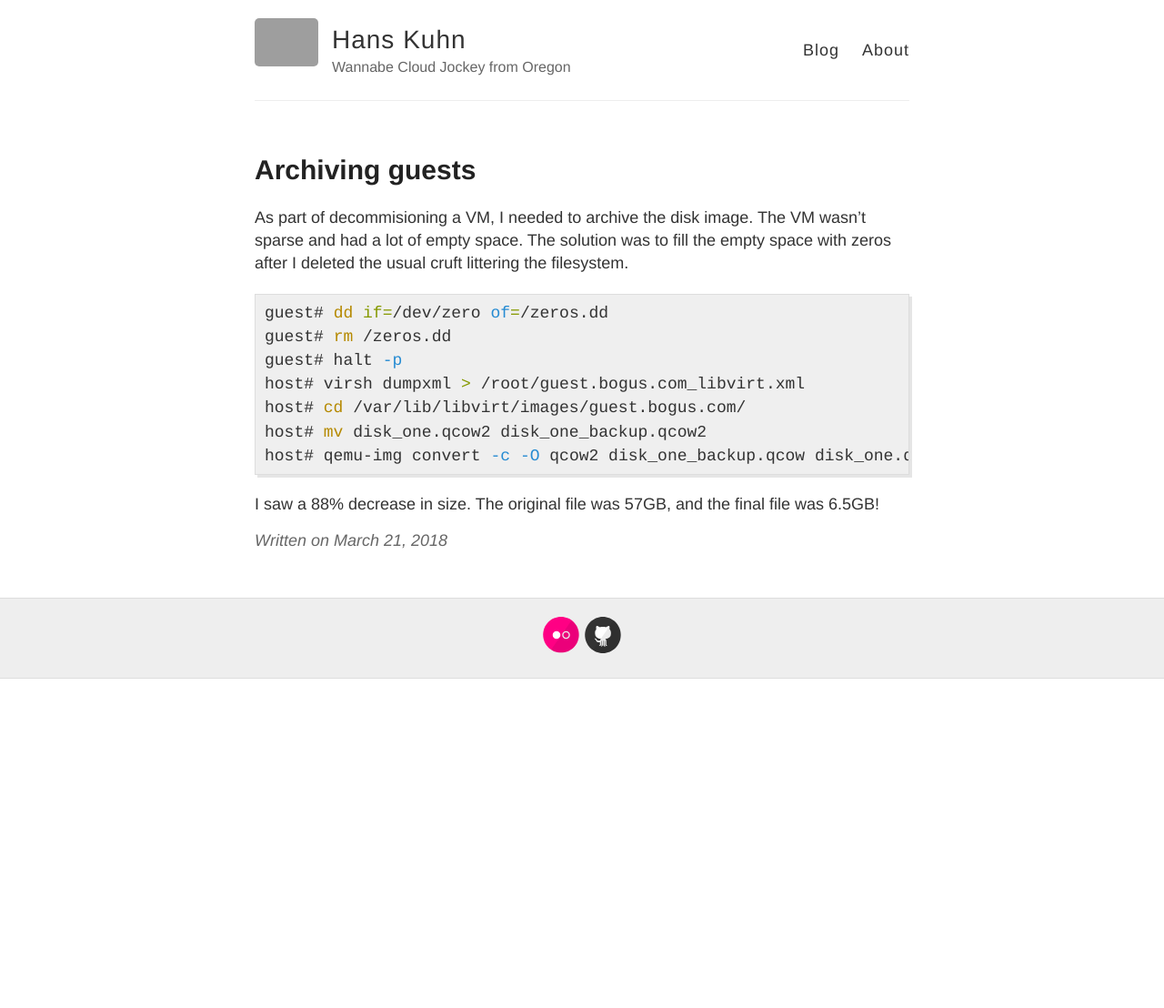
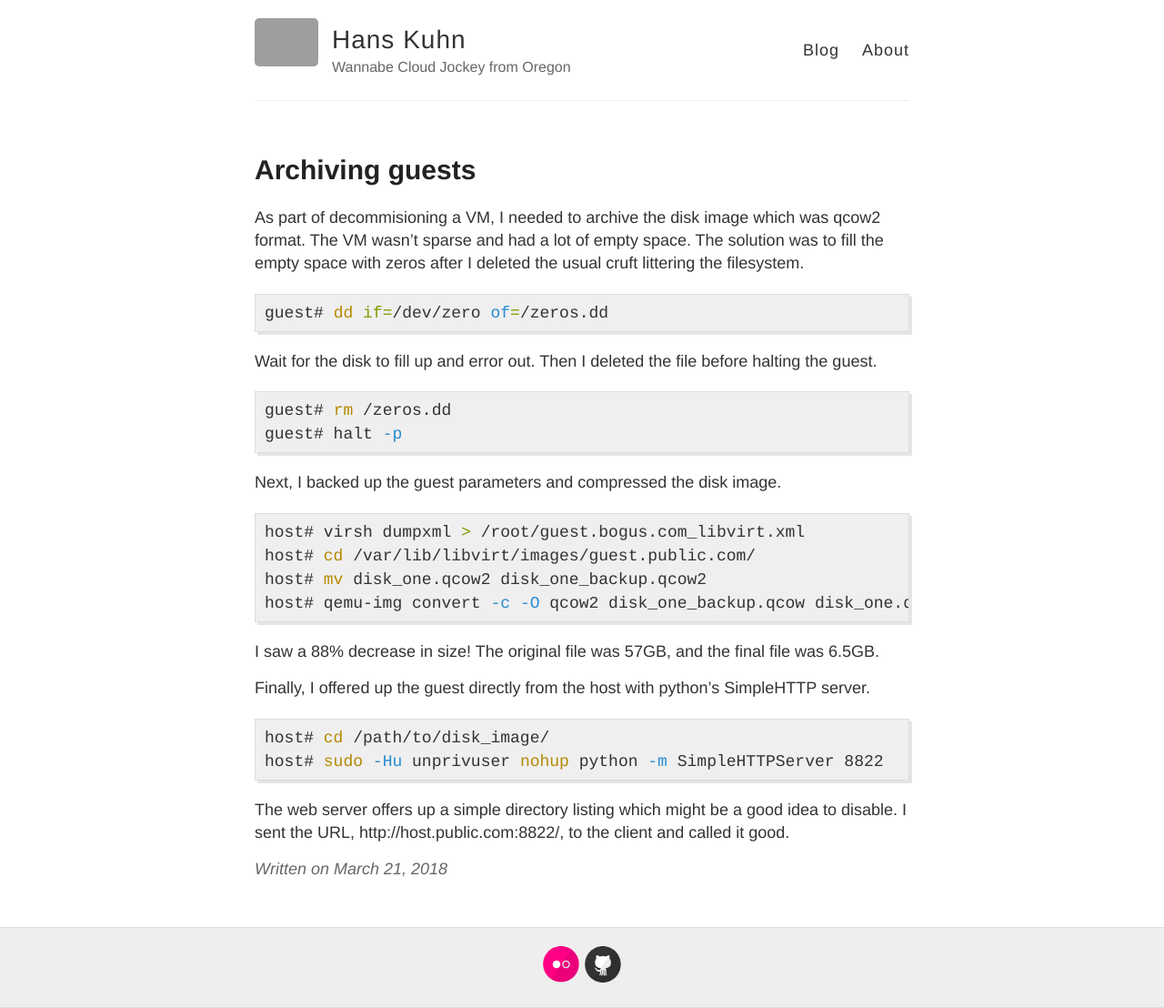
Before and after one commit to hanskuhn/hanskuhn.github.io, a Jekyll site: the page built from _posts/2018-03-21-Archiving-guests.md, in a window 1280 px wide. Shown: the whole page at 91% size. Built offline with Jekyll 4.4.1, drawn with Linux system fonts in a browser that asks for light colours; Markdown is read by kramdown in place of the engine named in the settings; before the commit the page ends 900 px from its top, so only the background shows below that; grey boxes are pictures that could not be loaded.

Commit message:
revision

```diff
--- a/_posts/2018-03-21-Archiving-guests.md
+++ b/_posts/2018-03-21-Archiving-guests.md
@@ -3,18 +3,39 @@ layout: post
 title: Archiving guests
 ---
 
-As part of decommisioning a VM, I needed to archive the disk image. The VM wasn't sparse and had a lot of empty
-space. The solution was to fill the empty space with zeros after I deleted the usual cruft littering the
-filesystem.
+As part of decommisioning a VM, I needed to archive the disk image which was qcow2 format. The VM
+wasn't sparse and had a lot of empty space. The solution was to fill the empty space with zeros
+after I deleted the usual cruft littering the filesystem.
 
 {%highlight bash %}
 guest# dd if=/dev/zero of=/zeros.dd
+{%endhighlight %}
+
+Wait for the disk to fill up and error out. Then I deleted the file before
+halting the guest.
+
+{%highlight bash %}
 guest# rm /zeros.dd
 guest# halt -p
+{%endhighlight %}
+
+Next, I backed up the guest parameters and compressed the disk image.
+
+{%highlight bash %}
 host# virsh dumpxml > /root/guest.bogus.com_libvirt.xml
-host# cd /var/lib/libvirt/images/guest.bogus.com/
+host# cd /var/lib/libvirt/images/guest.public.com/
 host# mv disk_one.qcow2 disk_one_backup.qcow2
 host# qemu-img convert -c -O qcow2 disk_one_backup.qcow disk_one.qcow2
 {%endhighlight %}
 
-I saw a 88% decrease in size. The original file was 57GB, and the final file was 6.5GB!
+I saw a 88% decrease in size! The original file was 57GB, and the final file was 6.5GB.
+
+Finally, I offered up the guest directly from the host with python's SimpleHTTP server.
+
+{%highlight bash %}
+host# cd /path/to/disk_image/
+host# sudo -Hu unprivuser nohup python -m SimpleHTTPServer 8822
+{%endhighlight %}
+
+The web server offers up a simple directory listing which might be a good idea to disable.
+I sent the URL, http://host.public.com:8822/, to the client and called it good.
```
